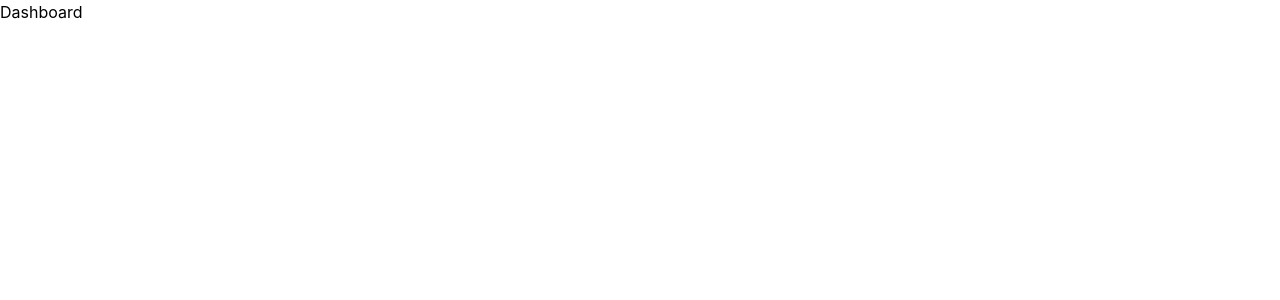
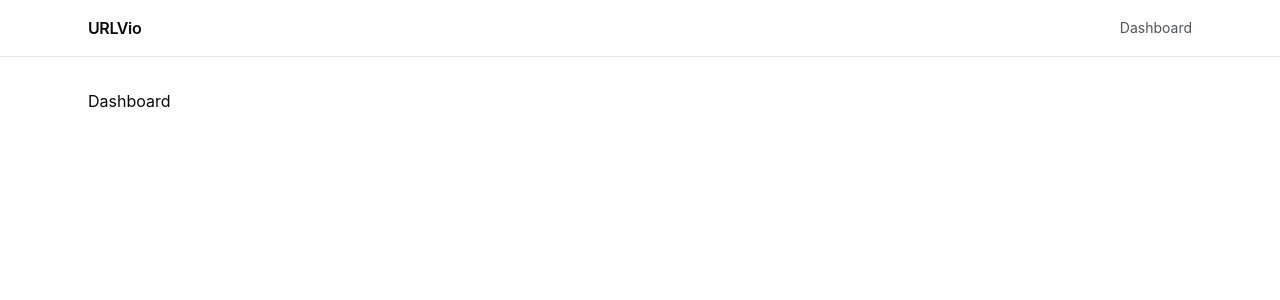
Before and after one commit to IshaanShivKr/urlvio, a React (Vite) app in the folder frontend/: page /dashboard in a window 1280 px wide. Shown: the top 300 px of the page. Built offline with nearby package versions, Linux system fonts and the light colour scheme.

Commit message:
add app layout shell

```diff
--- a/frontend/src/layouts/AppLayout.tsx
+++ b/frontend/src/layouts/AppLayout.tsx
@@ -1,5 +1,25 @@
-import { Outlet } from 'react-router-dom'
+import { Link, Outlet } from 'react-router-dom'
 
 export function AppLayout() {
-    return <Outlet />
+    return (
+        <div className="min-h-screen bg-white text-zinc-950">
+        <header className="border-b border-zinc-200">
+            <div className="mx-auto flex h-14 max-w-6xl items-center justify-between px-6">
+            <Link to="/dashboard" className="font-semibold tracking-tight">
+                URLVio
+            </Link>
+
+            <nav className="flex items-center gap-5 text-sm text-zinc-600">
+                <Link to="/dashboard" className="hover:text-zinc-950">
+                Dashboard
+                </Link>
+            </nav>
+            </div>
+        </header>
+
+        <main className="mx-auto max-w-6xl px-6 py-8">
+            <Outlet />
+        </main>
+        </div>
+    )
 }
```
